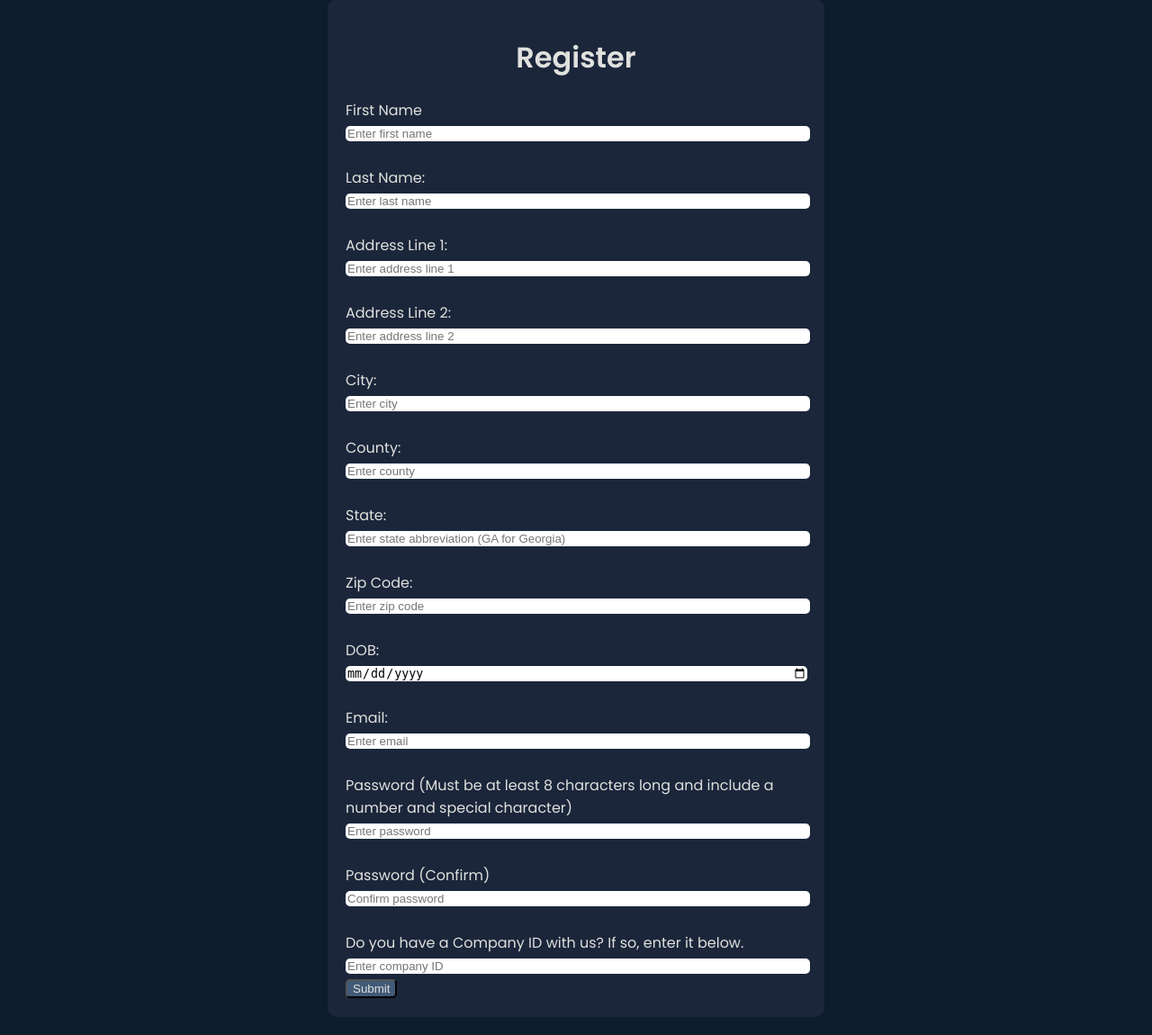
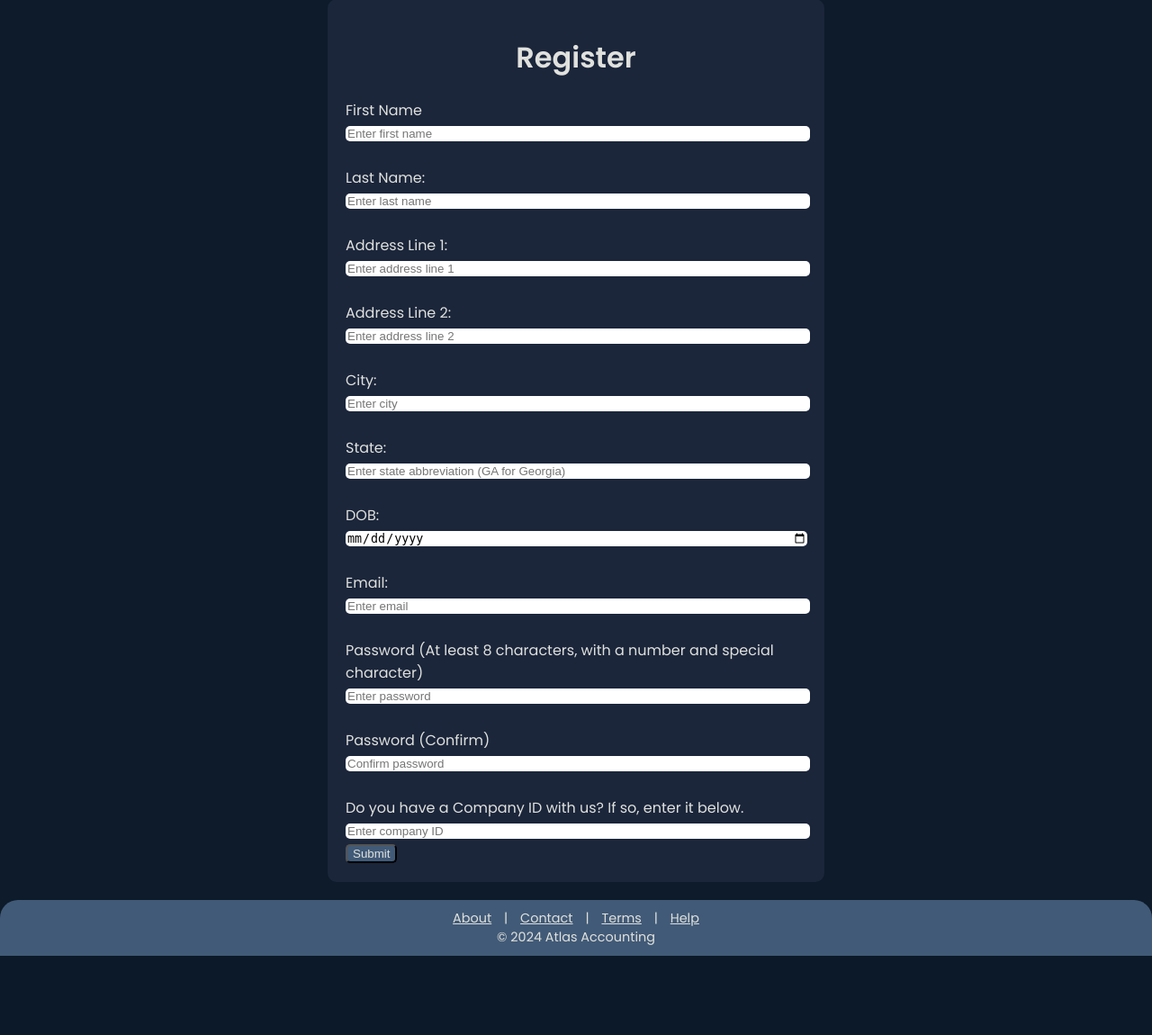
Before and after one commit to I-am-Signal/Atlas-Accounting, a Flask app: page /sign-up in a window 1280 px wide. Shown: the part 61-1211 px from the top of the page at 90% size. After the commit the page ends 1123 px from the top, so only its background shows below. Run offline with Flask 3, Linux system fonts and the light colour scheme; some libraries are stand-ins or nearby versions.

Commit message:
sign-up page edits

```diff
--- a/public/templates/sign_up.html
+++ b/public/templates/sign_up.html
@@ -15,17 +15,13 @@
       <input id="address_line_2" name="address_line_2" placeholder="Enter address line 2"> <br /><br />
       <label for="City">City:</label> <br />
       <input id="city" name="city" placeholder="Enter city"> <br /><br />
-      <label for="County">County:</label> <br />
-      <input id="county" name="county" placeholder="Enter county"> <br /><br />
       <label for="State">State:</label> <br />
       <input id="state" name="state" placeholder="Enter state abbreviation (GA for Georgia)"> <br /><br />
-      <label for="Zip Code">Zip Code: </label> <br />
-      <input id="zipcode" name="zipcode" placeholder="Enter zip code"/> <br /><br />
       <label for="DOB">DOB:</label> <br />
       <input type="date" id="dob" name="dob"> <br /><br />
       <label for="Email">Email: </label> <br />
       <input id="email" name="email" placeholder="Enter email"/> <br /><br />
-      <label for="Password1">Password (Must be at least 8 characters long and include a number and special character)</label>
+      <label for="Password1">Password (At least 8 characters, with a number and special character)</label>
       <input type="password" id="password1" name="password1" placeholder="Enter password"/> <br /> <br />
       <label for="Password2">Password (Confirm)</label>
       <input type="password" id="password2" name="password2" placeholder="Confirm password"/> <br /> <br />
```
